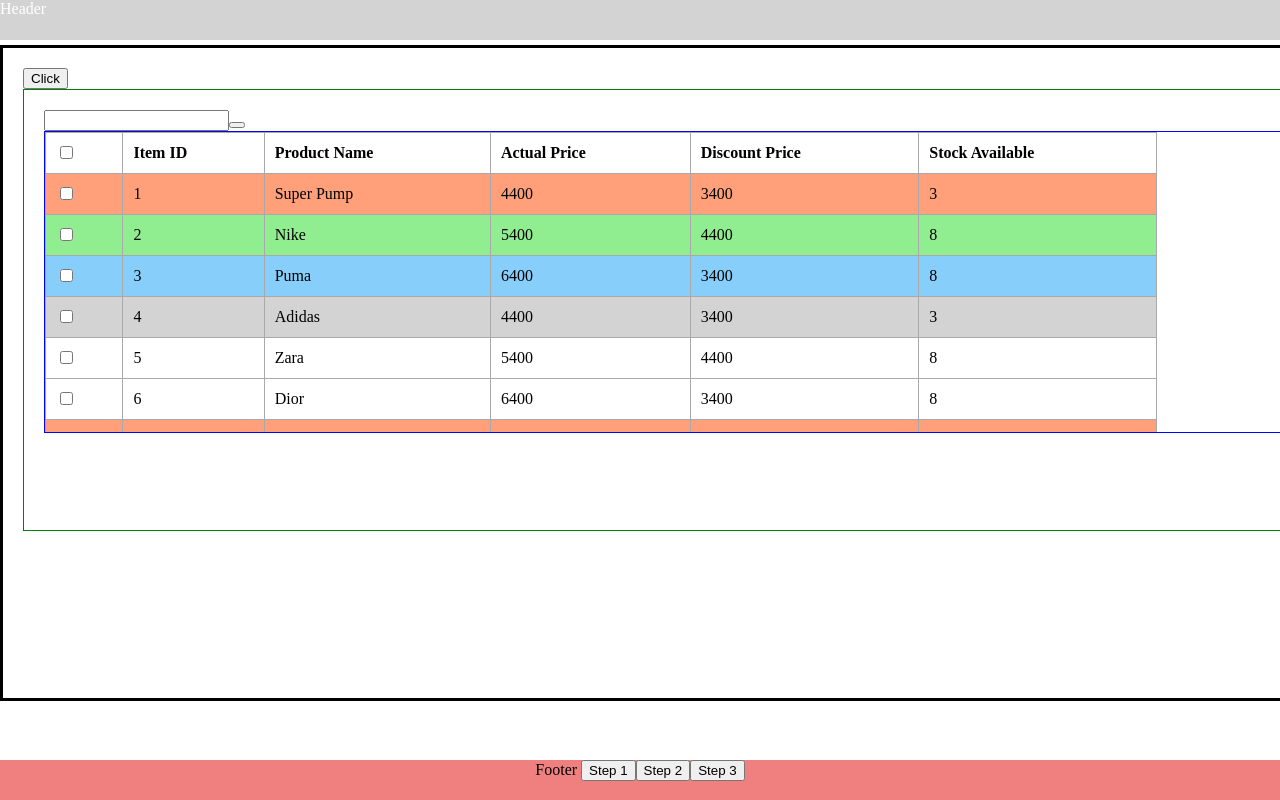
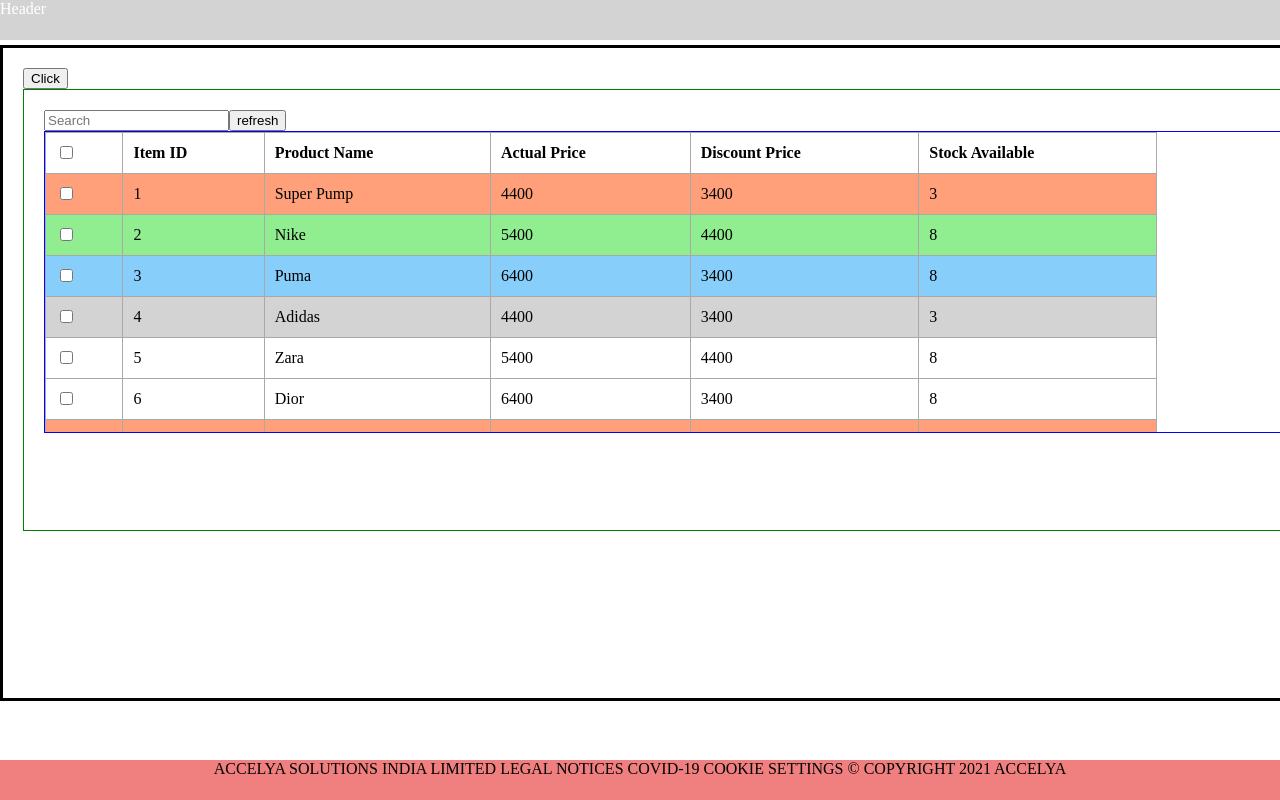
Before and after one commit to ericaferrao/angular-accelya-interview, an Angular app: page / in a window 1280 px wide. Both pictures are taken after a click on the button "Click". Built offline with nearby package versions, Linux system fonts and the light colour scheme.

Commit message:
2 files modified

```diff
--- a/src/app/footer/footer.component.html
+++ b/src/app/footer/footer.component.html
@@ -1,6 +1,8 @@
 <div class="footercss">
-  Footer
-  <button> Step 1</button>
-  <button> Step 2</button>
-  <button> Step 3</button>
+
+ACCELYA SOLUTIONS INDIA LIMITED
+LEGAL NOTICES
+COVID-19
+COOKIE SETTINGS
+© COPYRIGHT 2021 ACCELYA
 </div>
--- a/src/app/modal/modal.component.html
+++ b/src/app/modal/modal.component.html
@@ -8,10 +8,9 @@ border: 1px solid green;">
 <!--  [formControl]="name" -->
 
 
-<input type="text" [ngModel]="mymodel" (ngModelChange)="valuechange($event)" />
-<button (click)="refresh()">
-  <i class="fas fa-sync"></i></button>
-  <i class="fas fa-sync"></i>
+<input type="text" placeholder="Search" [ngModel]="mymodel" (ngModelChange)="valuechange($event)" />
+<button (click)="refresh()">refresh</button>
+
 
 <div class="b"
 style=" overflow: scroll;
```
